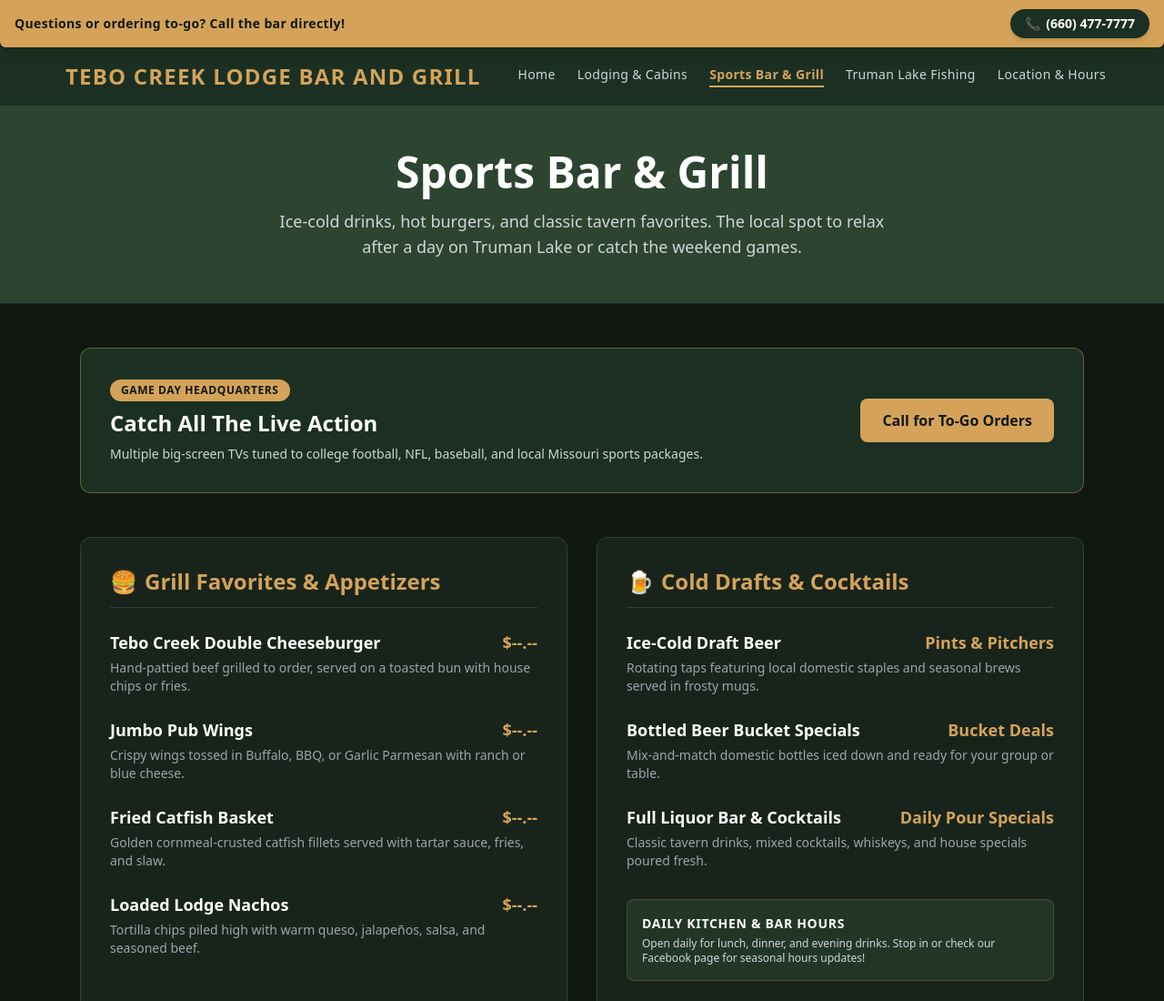
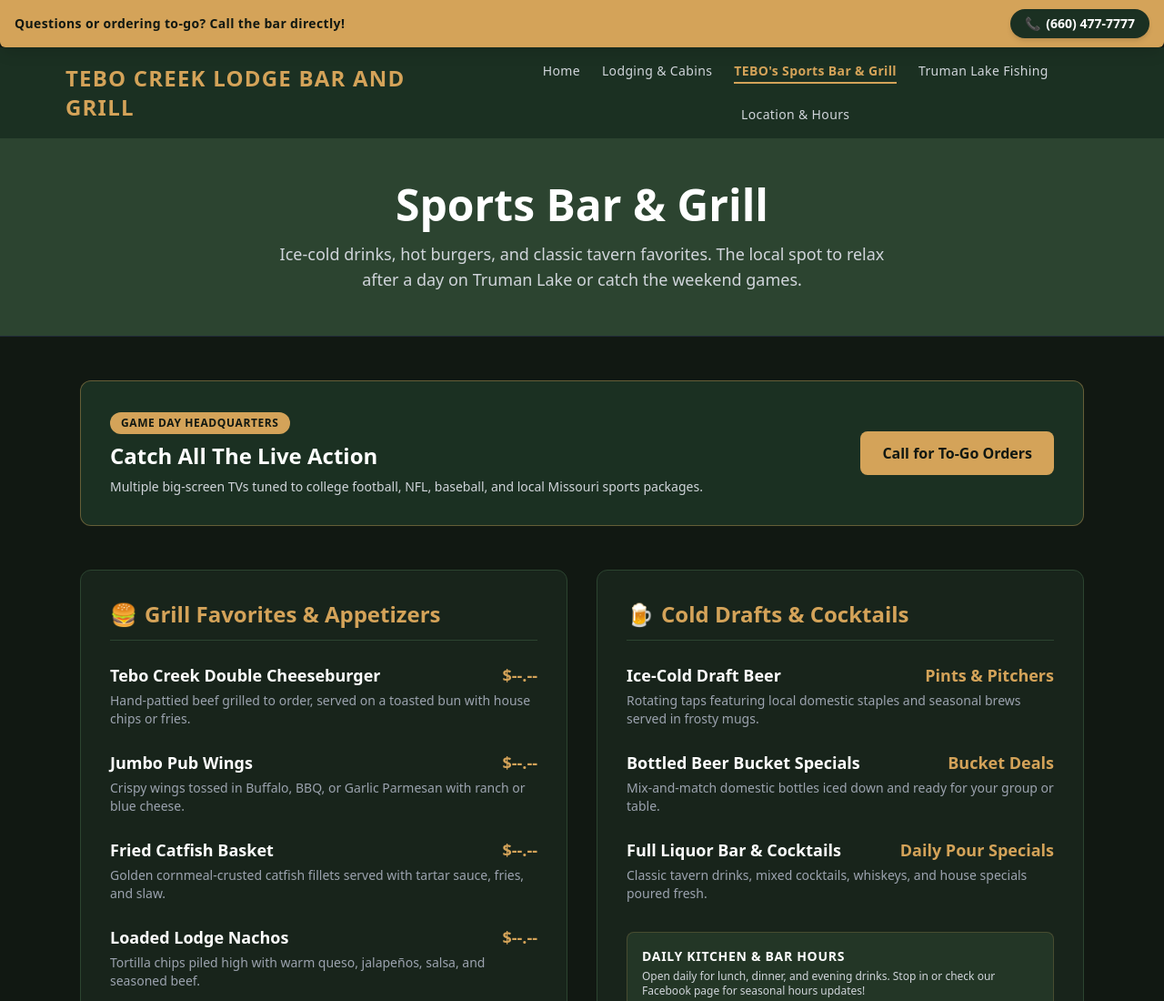
Before and after one commit to richlomeli239/tebocreeklodge, a plain HTML site: page bar-and-grill.html in a window 1280 px wide. Shown: the top 1100 px of the page at 91% size. Drawn offline with nearby package versions, Linux system fonts and the light colour scheme.

Commit message:
Rename Sports Bar & Grill to TEBO's Sports Bar & Grill

```diff
--- a/bar-and-grill.html
+++ b/bar-and-grill.html
@@ -44,7 +44,7 @@
             <div class="flex flex-wrap justify-center gap-6 font-medium text-sm tracking-wide">
                 <a href="index.html" class="text-gray-300 hover:text-brandGold transition">Home</a>
                 <a href="lodging.html" class="text-gray-300 hover:text-brandGold transition">Lodging & Cabins</a>
-                <a href="bar-and-grill.html" class="text-brandGold font-bold border-b-2 border-brandGold pb-0.5">Sports Bar & Grill</a>
+                <a href="bar-and-grill.html" class="text-brandGold font-bold border-b-2 border-brandGold pb-0.5">TEBO's Sports Bar & Grill</a>
                 <a href="outdoors.html" class="text-gray-300 hover:text-brandGold transition">Truman Lake Fishing</a>
                 <a href="contact.html" class="text-gray-300 hover:text-brandGold transition">Location & Hours</a>
             </div>
```
